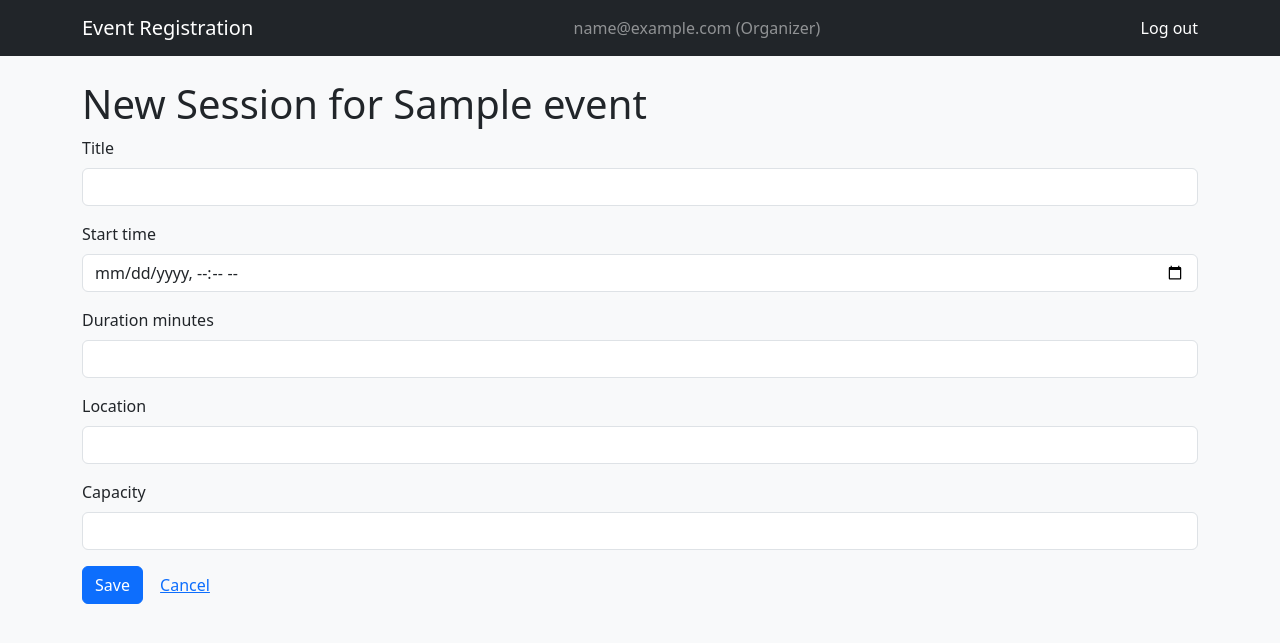
After one commit to hardikgaikwad/EventRegistration, a Django app: page /events/1/sessions/create/ in a window 1280 px wide. The commit adds this page. Shown: the top 643 px of the page. Run offline with Django 5.2, Linux system fonts and the light colour scheme; a user stored in the database is signed in; tables that the repository leaves empty hold one stand-in row (values such as "Sample post").

Commit message:
Session model + CRUD nested under Event, organizer-only enforcement - Session model (FK to Event, title, start_time, duration_minutes, location, capacity) - SessionForm excludes 'event' (which event a session belongs to comes from the URL/view - session CRUD needs require_organizer() - Tests (staff 403 on CRUD with no DB changes.

```diff
--- a/events/forms.py
+++ b/events/forms.py
@@ -1,5 +1,5 @@
 from django import forms
-from .models import Event
+from .models import Event, Session
 
 class EventForm(forms.ModelForm):
     class Meta:
@@ -20,3 +20,15 @@ class EventForm(forms.ModelForm):
         if start_date and end_date and end_date < start_date:
             raise forms.ValidationError("End date cannot be before the start date.")
         return cleaned_data
+
+class SessionForm(forms.ModelForm):
+    class Meta:
+        model = Session
+        fields = ["title", "start_time", "duration_minutes", "location", "capacity"]
+        widgets = {
+            "title": forms.TextInput(attrs={"class": "form-control"}),
+            "start_time": forms.DateTimeInput(attrs={"class": "form-control", "type": "datetime-local"}),
+            "duration_minutes": forms.NumberInput(attrs={"class": "form-control", "min": 1}),
+            "location": forms.TextInput(attrs={"class": "form-control"}),
+            "capacity": forms.NumberInput(attrs={"class": "form-control", "min": 1}),
+        }
--- a/events/models.py
+++ b/events/models.py
@@ -17,3 +17,17 @@ class Event(models.Model):
 
     def __str__(self):
         return self.name
+
+class Session(models.Model):
+    event = models.ForeignKey(Event, on_delete=models.CASCADE, related_name="sessions")
+    title = models.CharField(max_length=200)
+    start_time = models.DateTimeField()
+    duration_minutes = models.PositiveIntegerField()
+    location = models.CharField(max_length=200)
+    capacity = models.PositiveIntegerField()
+
+    class Meta:
+        ordering = ["start_time"]
+
+    def __str__(self):
+        return f"{self.title} ({self.event.name})"
--- a/events/urls.py
+++ b/events/urls.py
@@ -10,4 +10,7 @@ urlpatterns = [
     path("<int:event_id>/edit/", views.event_update, name="event_update"),
     path("<int:event_id>/archive/", views.event_archive, name="event_archive"),
     path("<int:event_id>/restore/", views.event_restore, name="event_restore"),
+    path("<int:event_id>/sessions/create/", views.session_create, name="session_create"),
+    path("<int:event_id>/sessions/<int:session_id>/edit/", views.session_update, name="session_update"),
+    path("<int:event_id>/sessions/<int:session_id>/delete/", views.session_delete, name="session_delete"),
 ]
--- a/events/views.py
+++ b/events/views.py
@@ -2,8 +2,8 @@ from django.contrib.auth.decorators import login_required
 from django.shortcuts import render, get_object_or_404, redirect
 from django.contrib import messages
 
-from .forms import EventForm
-from .models import Event
+from .forms import EventForm, SessionForm
+from .models import Event, Session
 from .permissions import require_organizer
 
 # Create your views here.
@@ -70,3 +70,44 @@ def event_restore(request, event_id):
         event.save()
         messages.success(request, f"Event '{event.name} restored.")
     return redirect("events:event_list")
+
+@login_required
+def session_create(request, event_id):
+    require_organizer(request.user)
+    event = get_object_or_404(Event, pk=event_id)
+    if request.method == "POST":
+        form = SessionForm(request.POST)
+        if form.is_valid():
+            session = form.save(commit=False)
+            session.event = event
+            session.save()
+            messages.success(request, f"Session '{session.title}' created.")
+            return redirect("events:event_detail", event_id=event.id)
+    else:
+        form = SessionForm()
+    return render(request, "events/session_form.html", {"form": form, "event": event, "is_create": True})
+
+@login_required
+def session_update(request, event_id, session_id):
+    require_organizer(request.user)
+    event = get_object_or_404(Event, pk=event_id)
+    session = get_object_or_404(Session, pk=session_id, event=event)
+    if request.method == "POST":
+        form = SessionForm(request.POST, instance=session)
+        if form.is_valid():
+            form.save()
+            messages.success(request, f"Session '{session.title}' updated.")
+            return redirect("events:event_detail", event_id=event.id)
+    else:
+        form = SessionForm(instance=session)
+    return render(request, "events/session_form.html", {"form": form, "event": event, "is_create": False, "session": session})
+
+@login_required
+def session_delete(request, event_id, session_id):
+    require_organizer(request.user)
+    event = get_object_or_404(Event, pk=event_id)
+    session = get_object_or_404(Session, pk=session_id, event=event)
+    if request.method == "POST":
+        session.delete()
+        messages.success(request, f"Session '{session.title}' deleted.")
+    return redirect("events:event_detail", event_id=event.id)
--- /dev/null
+++ b/templates/events/session_form.html
@@ -0,0 +1,17 @@
+{% extends "base.html" %}
+{% block title %}{% if is_create %}New Session{% else %}Edit Session{% endif %}{% endblock %}
+{% block content %}
+<h1>{% if is_create %}New Session for {{ event.name }}{% else %}Edit Session{% endif %}</h1>
+<form method="post">
+    {% csrf_token %}
+    {% for field in form %}
+        <div class="mb-3">
+            <label class="form-label">{{ field.label }}</label>
+            {{ field }}
+            {% if field.errors %}<div class="text-danger small">{{ field.errors }}</div>{% endif %}
+        </div>
+    {% endfor %}
+    <button type="submit" class="btn btn-primary">Save</button>
+    <a href="{% url 'events:event_detail' event.id %}" class="btn btn-link">Cancel</a>
+</form>
+{% endblock %}
```
Also changed, not shown: events/admin.py (+6 -1 lines), events/tests.py (+84 -1 lines), templates/events/event_detail.html (+31 -2 lines), events/migrations/0002_session.py (added).
